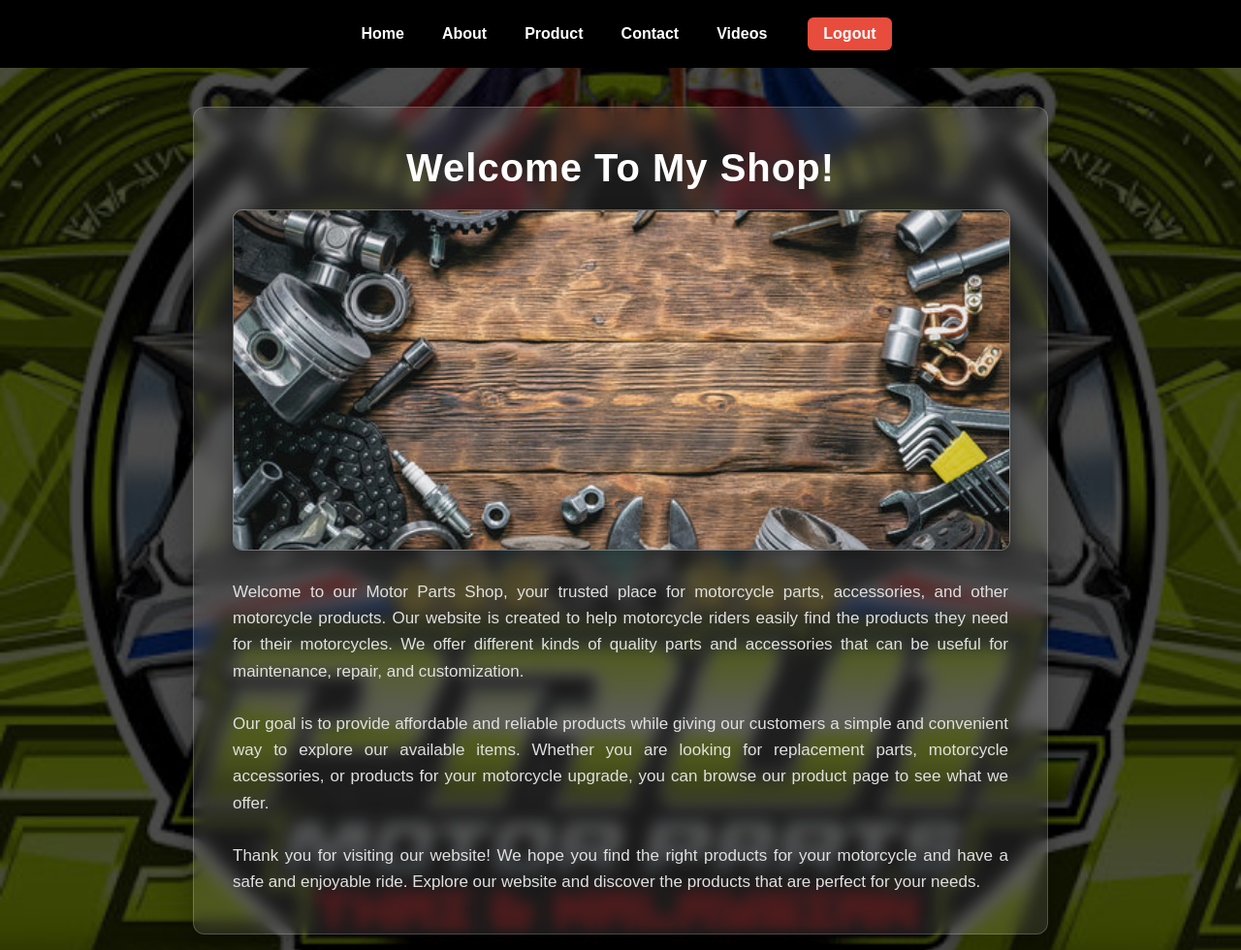
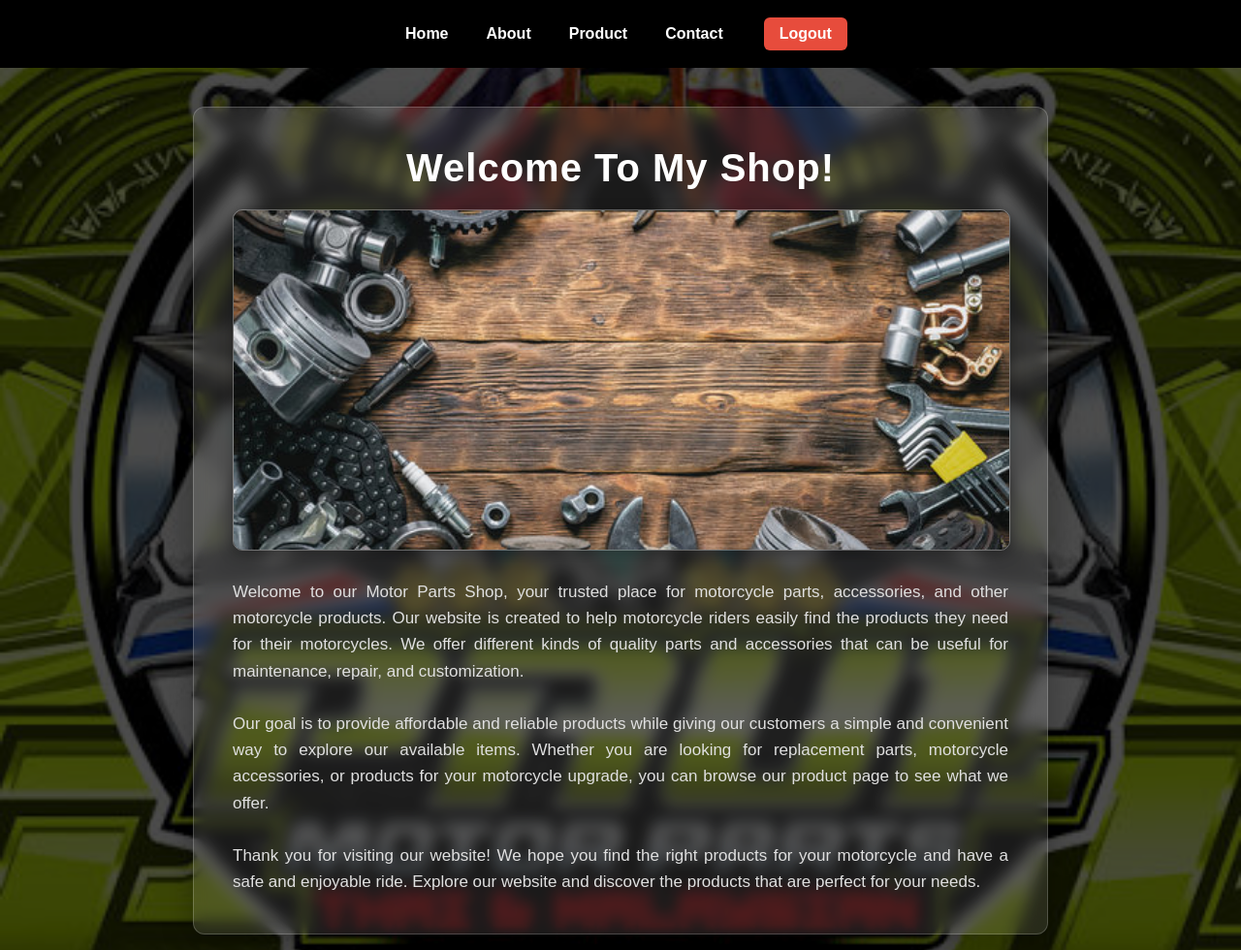
Before and after one commit to paulv3715-oss/vincent, a plain HTML site: page Home.html in a window 1280 px wide. Shown: the top 980 px of the page at 97% size. Drawn offline with Linux system fonts and the light colour scheme.

Commit message:
Update Home.html

```diff
--- a/Home.html
+++ b/Home.html
@@ -109,7 +109,6 @@
     <a href="About.html">About</a>
     <a href="Product.html">Product</a>
     <a href="Contact.html">Contact</a>
-    <a href="Films.html">Videos</a>
 
     <!-- Logout button that returns to Login.html -->
     <button type="button" class="logout-btn" onclick="handleLogout()">Logout</button>
```
